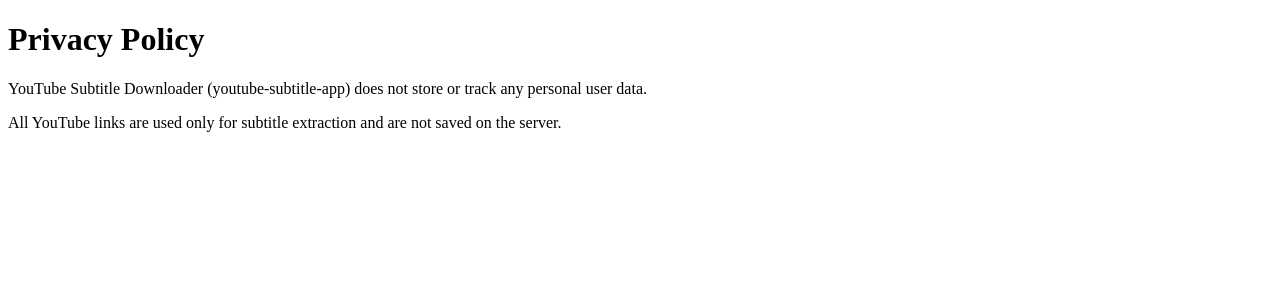
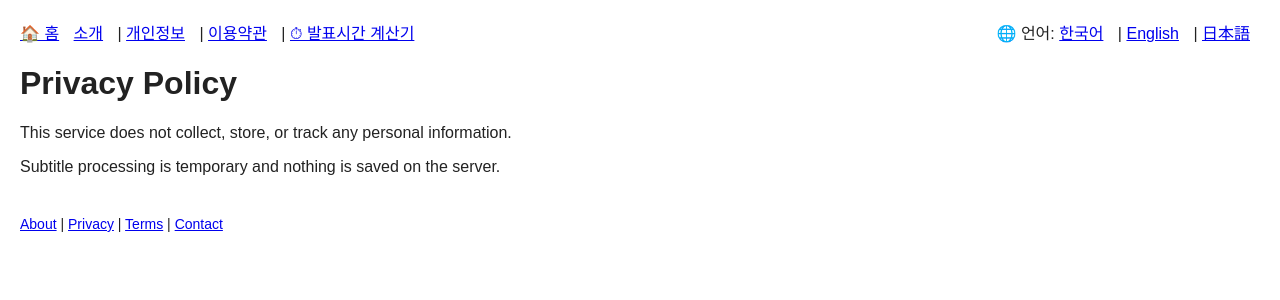
Before and after one commit to ieum3355/youtube-subtitle-app, a Flask app: page /privacy_en in a window 1280 px wide. Shown: the top 300 px of the page. Run offline with Flask 3, Linux system fonts and the light colour scheme.

Commit message:
Update privacy_en.html

```diff
--- a/templates/privacy_en.html
+++ b/templates/privacy_en.html
@@ -1,12 +1,7 @@
-<!DOCTYPE html>
-<html lang="en">
-<head>
-  <meta charset="UTF-8">
-  <title>Privacy Policy - YouTube Subtitle Downloader</title>
-</head>
-<body>
-  <h1>Privacy Policy</h1>
-  <p>YouTube Subtitle Downloader (youtube-subtitle-app) does not store or track any personal user data.</p>
-  <p>All YouTube links are used only for subtitle extraction and are not saved on the server.</p>
-</body>
-</html>
+{% extends "base.html" %}
+{% block title %}Privacy Policy - YouTube Subtitle Downloader{% endblock %}
+{% block content %}
+<h1>Privacy Policy</h1>
+<p>This service does not collect, store, or track any personal information.</p>
+<p>Subtitle processing is temporary and nothing is saved on the server.</p>
+{% endblock %}
```
